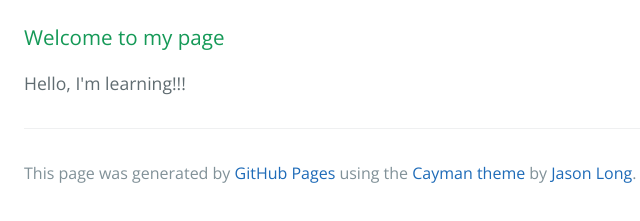
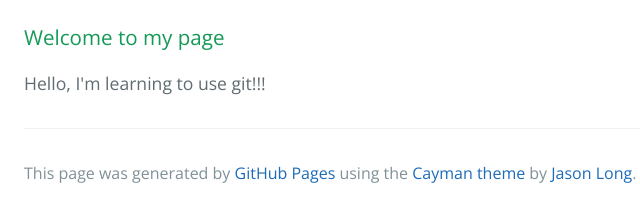
Before and after one commit to Vonsul/vonsul.github.io, a plain HTML site: page index.html in a window 1280 px wide. Shown: the part 327-548 px from the top of the page, 200-840 px from the left. Drawn offline with nearby package versions, Linux system fonts and the light colour scheme.

Commit message:
Change message on the homepage

```diff
--- a/index.html
+++ b/index.html
@@ -19,7 +19,7 @@
       <h3>
 <a id="welcome-to-my-page" class="anchor" href="#welcome-to-my-page" aria-hidden="true"><span class="octicon octicon-link"></span></a>Welcome to my page</h3>
 
-<p>Hello, I'm learning!!!</p>
+<p>Hello, I'm learning to use git!!!</p>
 
       <footer class="site-footer">
 
```
